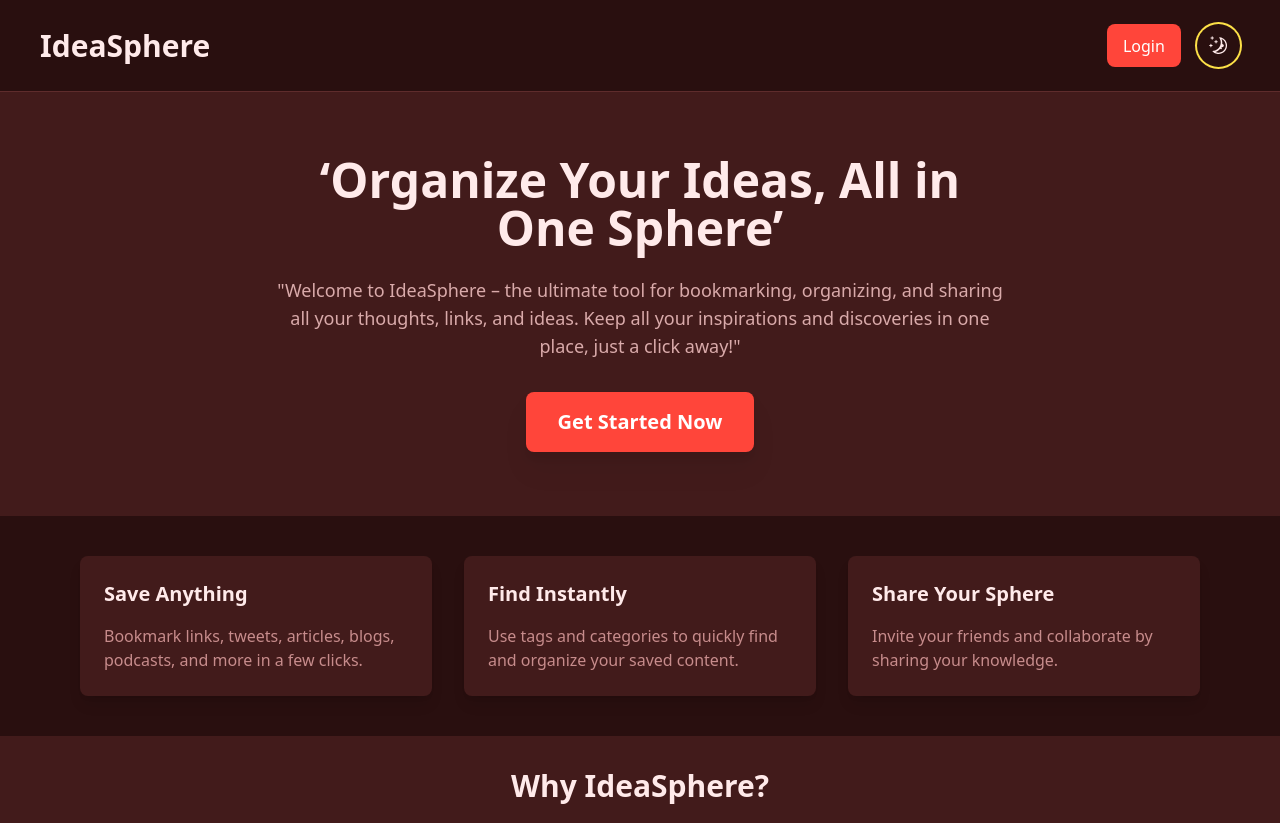
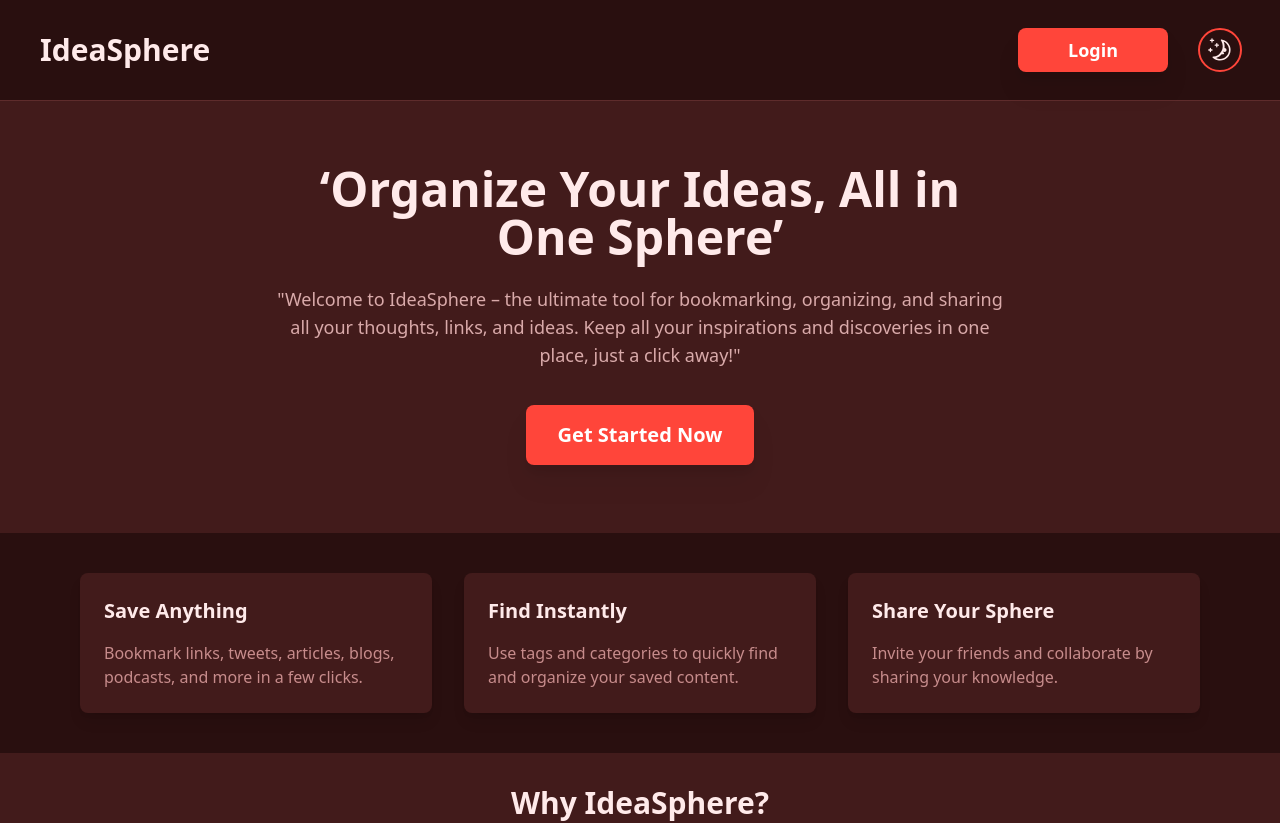
Before and after one commit to rahul-tsx/ideasphere-frontend, a React (Vite) app: page / in a window 1280 px wide. Shown: the top 823 px of the page. Built offline with nearby package versions, Linux system fonts and the light colour scheme; no server answers.

Commit message:
chore:custom button

```diff
--- a/src/components/LoginForm.tsx
+++ b/src/components/LoginForm.tsx
@@ -4,6 +4,7 @@ import { zodResolver } from '@hookform/resolvers/zod';
 import z from 'zod';
 import CustomInput from './ui/custom/CustomInput';
 import { useLogin } from '@/hooks/auth/useLogin';
+import CustomButton from './ui/custom/CustomButton';
 
 interface LoginFormProps {}
 
@@ -52,6 +53,7 @@ const LoginForm: FC<LoginFormProps> = () => {
 					<CustomInput
 						{...field}
 						label='Email'
+						value={undefined}
 						className=''
 						error={errors.email}
 						name='email'
@@ -69,6 +71,7 @@ const LoginForm: FC<LoginFormProps> = () => {
 					<CustomInput
 						{...field}
 						label='Password'
+						value={undefined}
 						className=''
 						error={errors.password}
 						name='password'
@@ -77,12 +80,14 @@ const LoginForm: FC<LoginFormProps> = () => {
 					/>
 				)}
 			/>
+			<CustomButton
+				type='submit'
+				size='custom'
+				variant='primary'
+				classname='w-full p-2 font-bold text-lg transition'>
+				{isPending ? 'Logging in' : 'Login'}
+			</CustomButton>
 
-			<button
-				type='submit'
-				className='w-full bg-app_btn_primary_bg hover:bg-app_btn_primary_hover_bg p-2 text-white font-bold text-lg  rounded-lg transition'>
-				{isPending ? 'Logging in' : 'Login'}
-			</button>
 		</form>
 	);
 };
--- a/src/components/Navbar.tsx
+++ b/src/components/Navbar.tsx
@@ -6,6 +6,7 @@ import { Link } from 'react-router-dom';
 import { RxHamburgerMenu } from 'react-icons/rx';
 import useAuthStore from '@/store/authStore';
 import { useLogout } from '@/hooks/auth/useLogout';
+import CustomButton from './ui/custom/CustomButton';
 
 const Navbar: React.FC = () => {
 	const { openModal } = useModal('onboard');
@@ -21,22 +22,27 @@ const Navbar: React.FC = () => {
 							className='text-3xl font-bold'>
 							IdeaSphere
 						</Link>
-						<div className='hidden md:flex space-x-6'></div>
 
-						<div className='hidden md:flex space-x-4'>
+						<div className='hidden md:flex space-x-8 items-center'>
 							{loggedIn && (
-								<button
-									className='px-4 py-2 rounded-lg bg-app_btn_primary_bg text-white hover:bg-app_btn_primary_hover_bg'
+								<CustomButton
+									// label='Logout'
+									type='button'
+									size='md'
+									variant='primary'
 									onClick={() => logout()}>
 									{isPending ? 'Logging Out...' : 'Logout'}
-								</button>
+								</CustomButton>
 							)}
 							{!loggedIn && (
-								<button
-									className='px-4 py-2 rounded-lg bg-app_btn_primary_bg text-white hover:bg-app_btn_primary_hover_bg'
-									onClick={openModal}>
+								<CustomButton
+									type='button'
+									size='md'
+									variant='primary'
+									onClick={openModal}
+									classname=''>
 									Login
-								</button>
+								</CustomButton>
 							)}
 
 							<ModeToggle />
--- a/src/components/Onboard.tsx
+++ b/src/components/Onboard.tsx
@@ -65,6 +65,7 @@ const Onboard: FC<OnboardProps> = () => {
 				/>
 
 				{/* Login Button */}
+
 				<button
 					onClick={toggleForm}
 					className={`z-10 px-4 py-2 rounded-lg transition-all duration-300 ${
--- a/src/components/SignupForm.tsx
+++ b/src/components/SignupForm.tsx
@@ -4,6 +4,7 @@ import { zodResolver } from '@hookform/resolvers/zod';
 import z from 'zod';
 import CustomInput from './ui/custom/CustomInput';
 import { useSignup } from '@/hooks/auth/useSignup';
+import CustomButton from './ui/custom/CustomButton';
 
 interface SignupFormProps {}
 
@@ -75,6 +76,7 @@ const SignupForm: FC<SignupFormProps> = () => {
 						<CustomInput
 							{...field}
 							label='Username'
+							value={undefined}
 							className=''
 							error={errors.username}
 							name='name'
@@ -91,6 +93,7 @@ const SignupForm: FC<SignupFormProps> = () => {
 						<CustomInput
 							{...field}
 							label='Email'
+							value={undefined}
 							className=''
 							error={errors.email}
 							name='email'
@@ -108,6 +111,7 @@ const SignupForm: FC<SignupFormProps> = () => {
 						<CustomInput
 							{...field}
 							label='Password'
+							value={undefined}
 							className=''
 							error={errors.password}
 							name='password'
@@ -123,6 +127,7 @@ const SignupForm: FC<SignupFormProps> = () => {
 						<CustomInput
 							{...field}
 							label='Confirm Password'
+							value={undefined}
 							className=''
 							error={errors.confirmPassword}
 							name='cpassword'
@@ -131,12 +136,13 @@ const SignupForm: FC<SignupFormProps> = () => {
 					)}
 				/>
 			</div>
-
-			<button
+			<CustomButton
 				type='submit'
-				className='w-full bg-app_btn_primary_bg hover:bg-app_btn_primary_hover_bg p-2 text-white font-bold text-lg rounded-lg transition'>
+				size='custom'
+				variant='primary'
+				classname='w-full p-2 font-bold text-lg transition'>
 				{isPending ? 'Loading...' : 'Sign Up'}
-			</button>
+			</CustomButton>
 		</form>
 	);
 };
--- a/src/components/ThemeToggler.tsx
+++ b/src/components/ThemeToggler.tsx
@@ -21,14 +21,14 @@ export function ModeToggle() {
 	return (
 		<button
 			onClick={toggleTheme}
-			className='ring-2 ring-yellow-300 p-3 rounded-full'>
+			className='outline outline-2 p-2 rounded-full h-fit outline-app_btn_primary_bg'>
 			<SunIcon
-				className={`h-[1.2rem] w-[1.2rem] rotate-0  transition-all dark:-rotate-90 ${
+				className={`size-6 rotate-0  transition-all dark:-rotate-90 ${
 					theme === 'dark' ? 'scale-0 hidden' : 'scale-100'
 				}`}
 			/>
 			<MoonIcon
-				className={` h-[1.2rem] w-[1.2rem] rotate-90  transition-all dark:rotate-0  ${
+				className={` size-6 rotate-90  transition-all dark:rotate-0  ${
 					theme === 'dark' ? 'scale-100 ' : 'scale-0 hidden'
 				}`}
 			/>
--- a/src/components/ui/custom/CustomButton.tsx
+++ b/src/components/ui/custom/CustomButton.tsx
@@ -0,0 +1,48 @@
+import { cn } from '@/lib/utils';
+import { FC } from 'react';
+
+type ButtonVariants = 'primary' | 'secondary';
+interface CustomButtonProps {
+	// label: string;
+	type?: 'button' | 'submit' | 'reset';
+	children: React.ReactNode;
+	variant: ButtonVariants;
+	size: 'sm' | 'md' | 'lg' | 'custom';
+	classname?: string;
+	onClick?: () => void;
+}
+const variantStyles = {
+	primary:
+		'bg-app_btn_primary_bg text-white hover:bg-app_btn_primary_hover_bg drop-shadow-xl  ',
+	secondary:
+		' bg-app_bg_secondary dark:bg-app_btn_secondary_bg  dark:text-white text-black hover:bg-app_btn_secondary_hover_bg hover:opacity-75 hover:dark:bg-app_btn_secondary_hover_bg hover:outline hover:outline-app_btn_primary_bg hover:outline-2 hover:dark:opacity-100 drop-shadow-xl ',
+};
+const sizeChart = {
+	sm: 'px-3 py-2 min-w-[100px]',
+	md: 'font-semibold px-5 py-2 text-lg min-w-[150px]',
+	lg: 'font-bold px-10 py-4 text-xl min-w-[180px]',
+	custom: '',
+};
+const CustomButton: FC<CustomButtonProps> = ({
+	// label,
+	type,
+	onClick,
+	size = 'sm',
+	variant,
+	children,
+	classname,
+}) => {
+	return (
+		<button
+			type={type}
+			className={cn(
+				`px-5 py-2 my-1  rounded-lg ${variantStyles[variant]} ${sizeChart[size]}  `,
+				size === 'custom' ? classname : ''
+			)}
+			onClick={onClick}>
+			{children}
+		</button>
+	);
+};
+
+export default CustomButton;
--- a/src/pages/Dashboard.tsx
+++ b/src/pages/Dashboard.tsx
@@ -1,4 +1,5 @@
 import Sidebar from '@/components/Sidebar';
+import CustomButton from '@/components/ui/custom/CustomButton';
 import useAuthStore from '@/store/authStore';
 import { FC } from 'react';
 import { Outlet } from 'react-router-dom';
@@ -17,12 +18,20 @@ const Dashboard: FC<DashboardProps> = ({}) => {
 				<div className='flex justify-between gap-x-5'>
 					<p className='font-bold text-2xl'>Welcome {username}</p>
 					<div className='flex gap-x-10'>
-						<button className='p-2 bg-app_btn_primary_bg rounded-xl px-5'>
+						<CustomButton
+							type='button'
+							size='md'
+							variant='primary'
+							classname=''>
 							Add Content
-						</button>
-						<button className='p-2 bg-app_btn_primary_bg rounded-xl px-5'>
+						</CustomButton>
+						<CustomButton
+							type='button'
+							size='md'
+							variant='secondary'
+							classname=''>
 							Share Sphere
-						</button>
+						</CustomButton>
 					</div>
 				</div>
 				<Outlet />
--- a/src/pages/Home.tsx
+++ b/src/pages/Home.tsx
@@ -1,3 +1,4 @@
+import CustomButton from '@/components/ui/custom/CustomButton';
 import { useModal } from '@/hooks/useModal';
 import useAuthStore from '@/store/authStore';
 import { motion } from 'framer-motion';
@@ -36,11 +37,14 @@ const Home: FC<HomeProps> = () => {
 						all your inspirations and discoveries in one place, just a click
 						away!"
 					</p>
-					<button
-						className='px-8 py-4 text-xl font-semibold rounded-lg bg-app_btn_primary_bg text-white hover:bg-app_btn_primary_hover_bg drop-shadow-xl transform hover:scale-105 transition-transform'
-						onClick={handleStartUp}>
+					<CustomButton
+						size='custom'
+						variant='primary'
+						classname='px-8 py-4 text-xl font-semibold transform hover:scale-105 transition-transform'
+						onClick={handleStartUp}
+						type='button'>
 						Get Started Now
-					</button>
+					</CustomButton>
 				</motion.div>
 			</div>
 
--- a/src/pages/Notfound.tsx
+++ b/src/pages/Notfound.tsx
@@ -1,3 +1,4 @@
+import CustomButton from '@/components/ui/custom/CustomButton';
 import { useEffect } from 'react';
 import { useNavigate } from 'react-router-dom';
 
@@ -19,11 +20,14 @@ const NotFoundPage = () => {
 				<p className='mt-4 text-lg'>
 					{`Oops! The page you're looking for doesn't exist.`}
 				</p>
-				<button
+				<CustomButton
+					size='custom'
+					variant='primary'
+					classname='mt-6 px-6 py-3  text-xl font-semibold  '
 					onClick={handleRedirect}
-					className='mt-6 px-6 py-3 bg-app_btn_primary_bg text-black font-semibold rounded hover:bg-app_btn_primary_hover_bg'>
+					type='button'>
 					Go Back to Home
-				</button>
+				</CustomButton>
 			</div>
 		</div>
 	);
--- a/src/providers/RouterProvider.tsx
+++ b/src/providers/RouterProvider.tsx
@@ -2,7 +2,7 @@ import About from '@/components/About';
 import Dashboard from '@/pages/Dashboard';
 import Home from '@/pages/Home';
 import NotFoundPage from '@/pages/Notfound';
-import Tweets from '@/pages/Tweets';
+import Tweets from '@/components/Tweets';
 import PrivateRoutes from '@/routes/PrivateRoutes';
 import RootLayout from '@/routes/RootLayout';
 import {
```
Also changed, not shown: src/components/Tweets.tsx (renamed from src/pages/Tweets.tsx).
